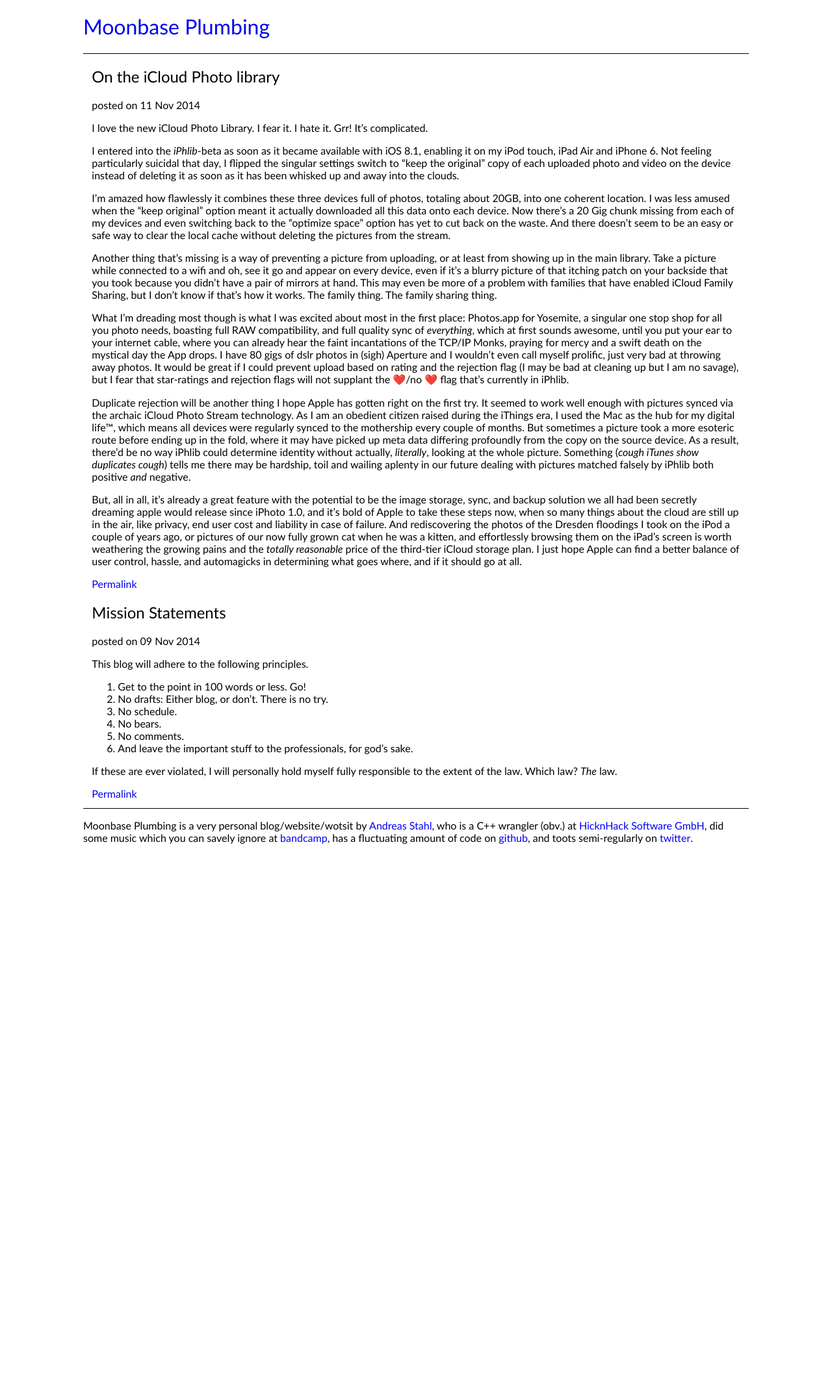
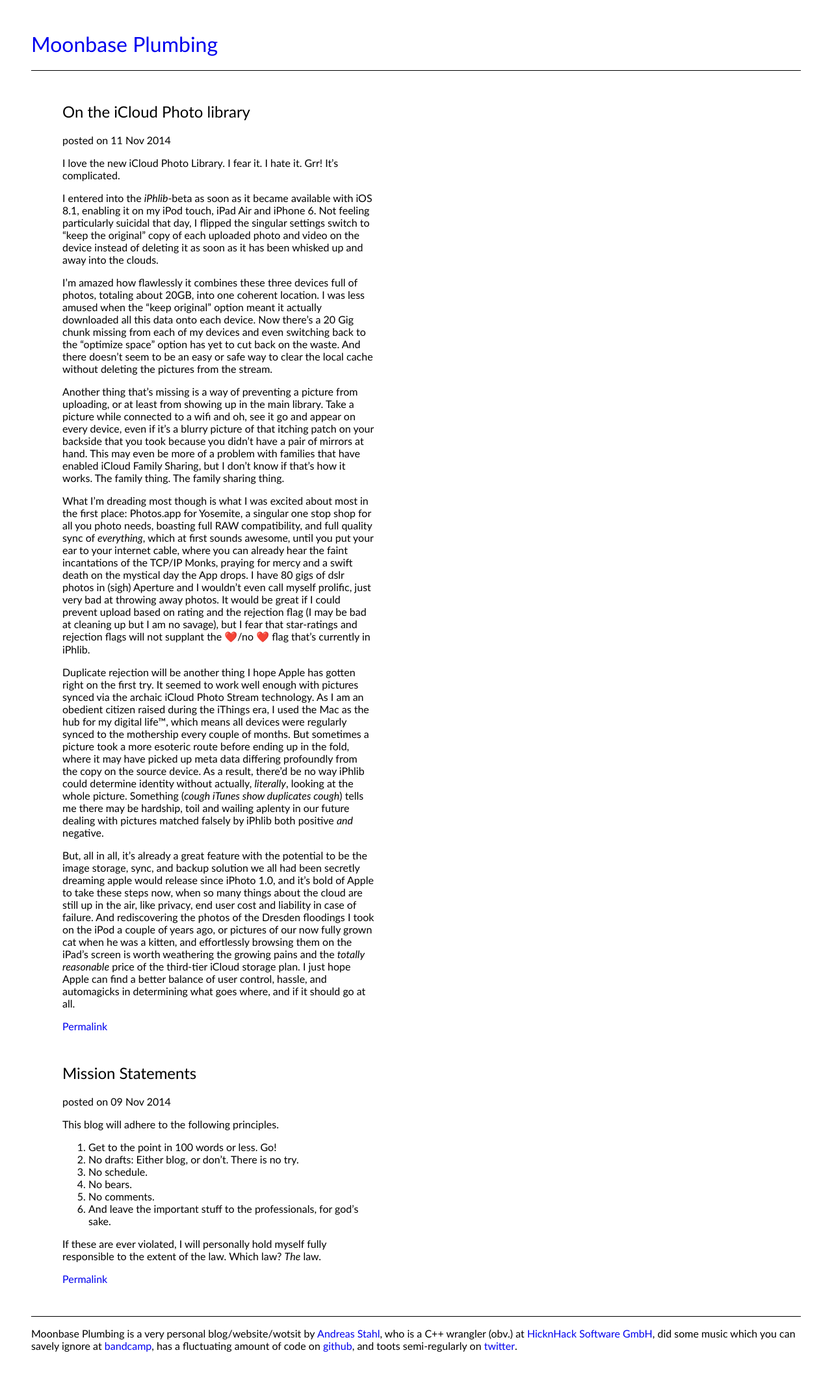
Before and after one commit to astahl/astahl.github.io, a Jekyll site: the page built from index.html, in a window 1280 px wide. Shown: the whole page at 65% size. Built offline with Jekyll 4.4.1, drawn with Linux system fonts in a browser that asks for light colours; Markdown is read by kramdown in place of the engine named in the settings; before the commit the page ends 1315 px from its top, so only the background shows below that.

Commit message:
demake/update

```diff
--- a/css/styles.css
+++ b/css/styles.css
@@ -13,12 +13,12 @@
 }
 
 .site {
-  max-width: 80%;
-  margin: 10pt auto;
+  margin: 3em;
 }
 
 article {
-  margin: 10pt;
+  margin: 3em;
+  max-width: 30em;
 }
 
 article date {
```
